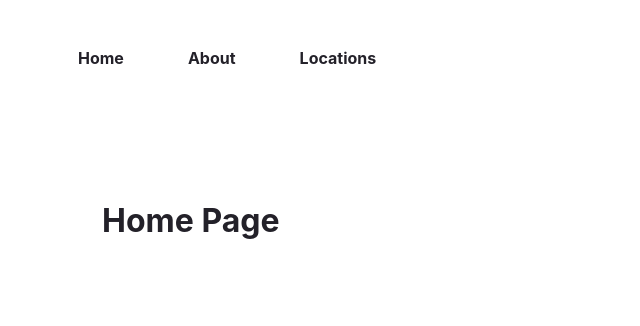
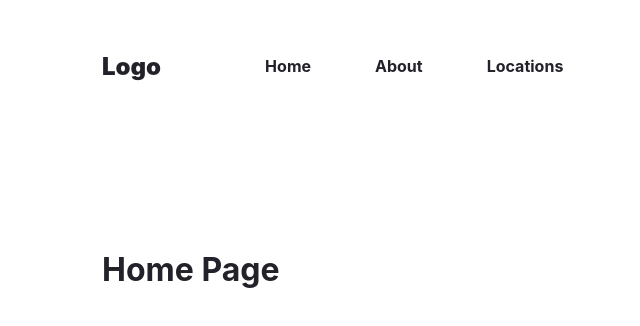
Before and after one commit to gdhebling/contentful-gatsby-website, a Gatsby site: page / in a window 1280 px wide. Shown: the whole page, without its empty margins (2-642 px from the left). Built offline with nearby package versions, Linux system fonts and the light colour scheme; Gatsby itself is replaced by a stand-in of ours.

Commit message:
Add logo and Navbar styles

```diff
--- a/src/components/Layout.js
+++ b/src/components/Layout.js
@@ -1,55 +1,19 @@
 import { Link } from 'gatsby'
 import React from 'react'
 import styled from 'styled-components'
-
-const Nav = styled.nav`
-
-    ul {
-        display: flex;
-    }
-
-    li {
-        list-style: none;
-        padding: 2rem 2rem 0;
-        font-family: -apple-system, Roboto, sans-serif, serif;
-    }
-`
-
-const NavLink = styled(Link)`
-    text-decoration: none;
-    font-weight: bold;
-    color: #232129;
-
-    transition: all 200ms ease;
-
-    &:hover {
-        color: rebeccapurple;
-    }
-
-`
+import GlobalStyle from '../theme/globalStyles'
+import Nav from './Nav'
 
 const Main = styled.main`
     color: #232129;
     padding: 96px;
-    font-family: -apple-system, Roboto, sans-serif, serif;
 `
 
 const Layout = ({ children }) => {
     return (
         <>
-            <Nav>
-                <ul>
-                    <li>
-                        <NavLink to="/">Home</NavLink>
-                    </li>
-                    <li>
-                        <NavLink to="/about">About</NavLink>
-                    </li>
-                    <li>
-                        <NavLink to="/locations">Locations</NavLink>
-                    </li>
-                </ul>
-            </Nav>
+            <GlobalStyle />
+            <Nav />
             <Main>
                 {children}
             </Main>
--- /dev/null
+++ b/src/components/Nav.js
@@ -0,0 +1,72 @@
+import { Link } from 'gatsby'
+import React from 'react'
+import styled from 'styled-components'
+
+const NavBar = styled.nav`
+
+    display: flex;
+    align-items: center;
+    /* justify-content: space-between; */
+
+    margin: 2rem 4rem;
+
+    ul {
+        display: flex;
+    }
+
+    li {
+        list-style: none;
+        padding: 0 2rem;
+    }
+`
+
+const Logo = styled.h1`
+    padding: 0 2rem 0;
+    font-weight: 900;
+
+    a {
+        text-decoration: none;
+        color: #232129;
+        transition: all 200ms ease;
+
+        &:hover {
+        color: rebeccapurple;
+    }
+    }
+`
+
+const NavLink = styled(Link)`
+    text-decoration: none;
+    font-weight: bold;
+    color: #232129;
+
+    transition: all 200ms ease;
+
+    &:hover {
+        color: rebeccapurple;
+    }
+
+`
+
+const Nav = () => {
+    return (
+        <>
+            <NavBar>
+                <Logo><Link to="/">Logo</Link></Logo>
+                <ul>
+                    <li>
+                        <NavLink to="/">Home</NavLink>
+                    </li>
+                    <li>
+                        <NavLink to="/about">About</NavLink>
+                    </li>
+                    <li>
+                        <NavLink to="/locations">Locations</NavLink>
+                    </li>
+                </ul>
+            </NavBar>
+        </>
+    )
+}
+
+export default Nav
--- a/src/pages/index.js
+++ b/src/pages/index.js
@@ -4,10 +4,12 @@ import Layout from "../components/Layout"
 
 const IndexPage = () => {
   return (
-    <Layout>
-      <Head title="Home" />
-      <h1>Home Page</h1>
-    </Layout>
+    <>
+      <Layout>
+        <Head title="Home" />
+        <h1>Home Page</h1>
+      </Layout>
+    </>
   )
 }
 
--- a/src/pages/locations/{contentfulLocation.slug}.js
+++ b/src/pages/locations/{contentfulLocation.slug}.js
@@ -9,6 +9,7 @@ const LocationPage = ({ data }) => {
     <Layout>
       <Head title={`${data.contentfulLocation.title} Office`} />
       <h1>{data.contentfulLocation.title}</h1>
+      <p>We have offices in {data.contentfulLocation.title}</p>
 
       <BasicLink to="/locations">Back to all locations</BasicLink>
     </Layout>
```
